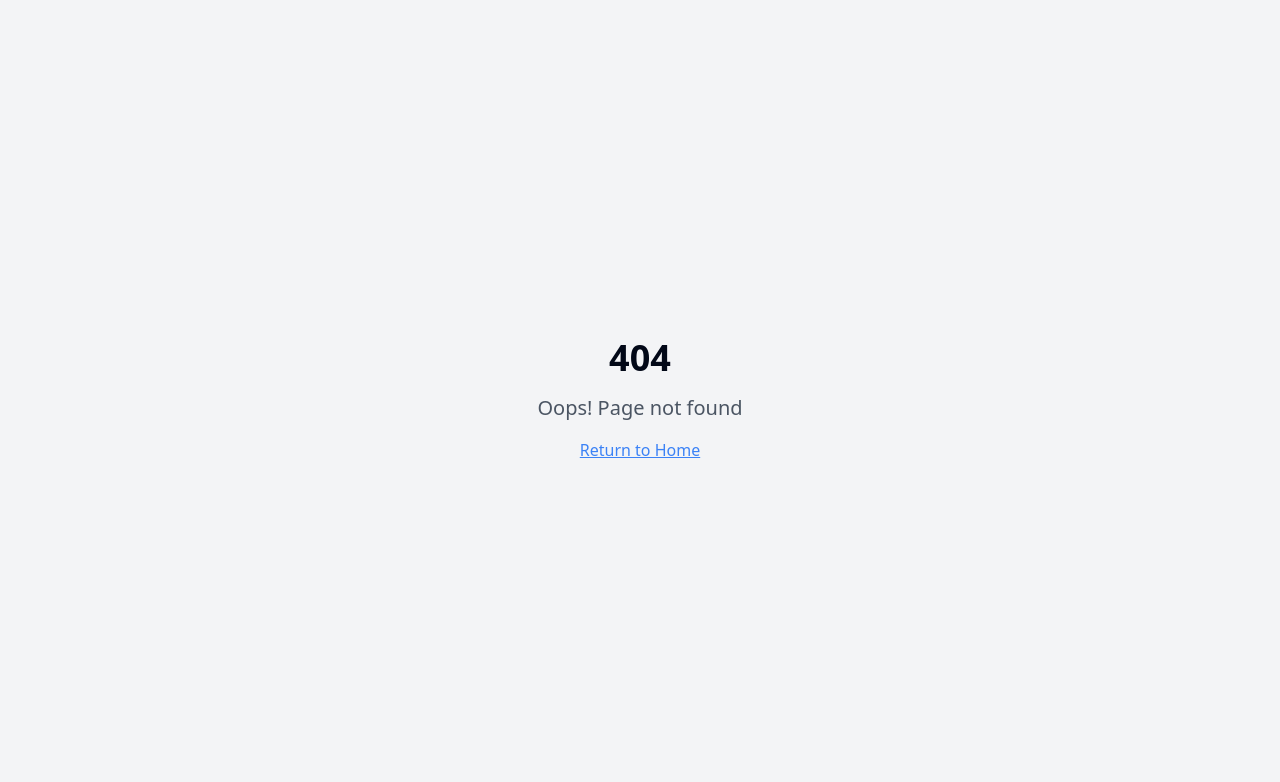
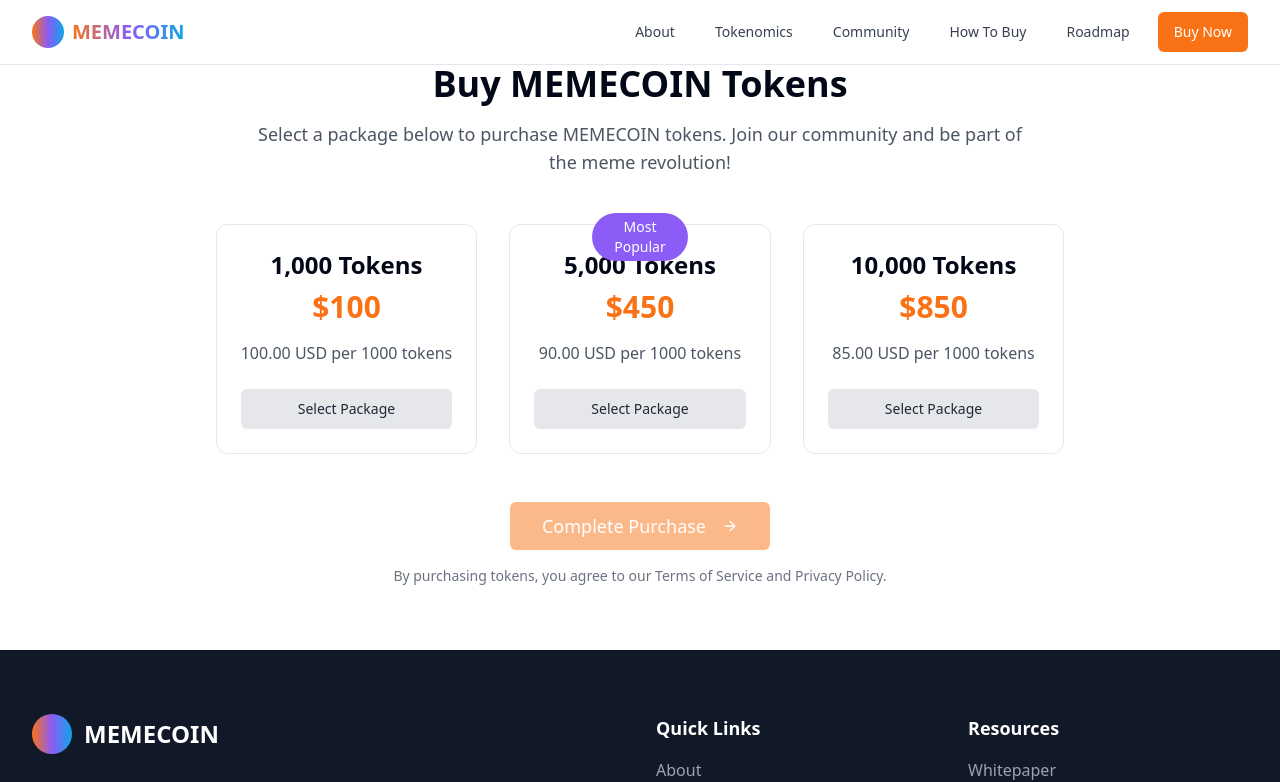
Before and after one commit to MoonCakeCrypto/meme-moonshot-launchpad, a React (Vite) app: page /buy in a window 1280 px wide. Before the commit this address had no page. Shown: the top 782 px of the page. Built offline with nearby package versions, Linux system fonts and the light colour scheme.

Commit message:
Fix: Button click actions
Fixes the functionality of the "Buy Now" and "Buy Tokens" buttons.

```diff
--- a/src/App.tsx
+++ b/src/App.tsx
@@ -1,3 +1,4 @@
+
 import { Toaster } from "@/components/ui/toaster";
 import { Toaster as Sonner } from "@/components/ui/sonner";
 import { TooltipProvider } from "@/components/ui/tooltip";
@@ -5,6 +6,7 @@ import { QueryClient, QueryClientProvider } from "@tanstack/react-query";
 import { BrowserRouter, Routes, Route } from "react-router-dom";
 import Index from "./pages/Index";
 import NotFound from "./pages/NotFound";
+import BuyTokens from "./pages/BuyTokens";
 
 const queryClient = new QueryClient();
 
@@ -16,6 +18,7 @@ const App = () => (
       <BrowserRouter>
         <Routes>
           <Route path="/" element={<Index />} />
+          <Route path="/buy" element={<BuyTokens />} />
           {/* ADD ALL CUSTOM ROUTES ABOVE THE CATCH-ALL "*" ROUTE */}
           <Route path="*" element={<NotFound />} />
         </Routes>
--- a/src/components/HeroSection.tsx
+++ b/src/components/HeroSection.tsx
@@ -2,6 +2,7 @@
 import React from "react";
 import { Button } from "@/components/ui/button";
 import { Rocket } from "lucide-react";
+import { Link } from "react-router-dom";
 
 const HeroSection = () => {
   return (
@@ -26,9 +27,11 @@ const HeroSection = () => {
             </p>
 
             <div className="flex flex-col sm:flex-row gap-4 justify-center md:justify-start">
-              <Button className="bg-memeorange hover:bg-memeorange-dark text-white flex items-center gap-2 text-lg py-6">
-                <Rocket size={20} /> Buy Tokens
-              </Button>
+              <Link to="/buy">
+                <Button className="bg-memeorange hover:bg-memeorange-dark text-white flex items-center gap-2 text-lg py-6">
+                  <Rocket size={20} /> Buy Tokens
+                </Button>
+              </Link>
               <Button variant="outline" className="border-memepurple text-memepurple hover:bg-memepurple hover:text-white text-lg py-6">
                 Join Community
               </Button>
--- a/src/components/Navbar.tsx
+++ b/src/components/Navbar.tsx
@@ -2,6 +2,7 @@
 import React, { useState } from "react";
 import { Button } from "@/components/ui/button";
 import { Menu, X } from "lucide-react";
+import { Link } from "react-router-dom";
 
 const Navbar = () => {
   const [isMenuOpen, setIsMenuOpen] = useState(false);
@@ -11,14 +12,14 @@ const Navbar = () => {
       <div className="max-w-7xl mx-auto px-4 sm:px-6 lg:px-8">
         <div className="flex items-center justify-between h-16">
           <div className="flex items-center">
-            <span className="flex items-center">
+            <Link to="/" className="flex items-center">
               <div className="animate-spin-slow animation-delay-2000">
                 <div className="h-8 w-8 rounded-full bg-meme-gradient"></div>
               </div>
               <span className="ml-2 text-xl font-bold bg-clip-text text-transparent bg-meme-gradient">
                 MEMECOIN
               </span>
-            </span>
+            </Link>
           </div>
           <div className="hidden md:block">
             <div className="ml-10 flex items-center space-x-4">
@@ -37,9 +38,11 @@ const Navbar = () => {
               <a href="#roadmap" className="text-gray-700 hover:text-memeorange px-3 py-2 rounded-md text-sm font-medium">
                 Roadmap
               </a>
+              <Link to="/buy">
                 <Button className="bg-memeorange hover:bg-memeorange-dark text-white">
                   Buy Now
                 </Button>
+              </Link>
             </div>
           </div>
           <div className="md:hidden">
@@ -93,9 +96,11 @@ const Navbar = () => {
             >
               Roadmap
             </a>
+            <Link to="/buy" onClick={() => setIsMenuOpen(false)}>
               <Button className="w-full mt-2 bg-memeorange hover:bg-memeorange-dark text-white">
                 Buy Now
               </Button>
+            </Link>
           </div>
         </div>
       )}
--- /dev/null
+++ b/src/pages/BuyTokens.tsx
@@ -0,0 +1,93 @@
+
+import React, { useState } from "react";
+import Navbar from "@/components/Navbar";
+import Footer from "@/components/Footer";
+import { Button } from "@/components/ui/button";
+import { ArrowRight } from "lucide-react";
+import { useNavigate } from "react-router-dom";
+
+const BuyTokens = () => {
+  const navigate = useNavigate();
+  const [selectedAmount, setSelectedAmount] = useState<number | null>(null);
+
+  const tokenPackages = [
+    { amount: 1000, price: 100, popular: false },
+    { amount: 5000, price: 450, popular: true },
+    { amount: 10000, price: 850, popular: false },
+  ];
+
+  const handlePurchase = () => {
+    if (!selectedAmount) return;
+
+    // In a real application, this would connect to a payment gateway
+    alert(`Thank you for purchasing ${selectedAmount} MEMECOIN tokens!`);
+    navigate("/");
+  };
+
+  return (
+    <div className="min-h-screen flex flex-col">
+      <Navbar />
+
+      <div className="flex-1 max-w-7xl mx-auto px-4 sm:px-6 lg:px-8 py-16">
+        <div className="text-center mb-12">
+          <h1 className="text-4xl font-bold mb-4">Buy MEMECOIN Tokens</h1>
+          <p className="text-lg text-gray-600 max-w-3xl mx-auto">
+            Select a package below to purchase MEMECOIN tokens. Join our community and be part of the meme revolution!
+          </p>
+        </div>
+
+        <div className="grid md:grid-cols-3 gap-8 max-w-5xl mx-auto">
+          {tokenPackages.map((pkg) => (
+            <div
+              key={pkg.amount}
+              className={`border rounded-xl p-6 text-center cursor-pointer transition-all ${
+                selectedAmount === pkg.amount
+                  ? "border-memeorange shadow-lg scale-105"
+                  : "border-gray-200 hover:border-memeorange"
+              } ${pkg.popular ? "relative" : ""}`}
+              onClick={() => setSelectedAmount(pkg.amount)}
+            >
+              {pkg.popular && (
+                <div className="absolute -top-3 left-0 right-0 mx-auto w-24 bg-memepurple text-white py-1 px-2 rounded-full text-sm">
+                  Most Popular
+                </div>
+              )}
+              <h3 className="text-2xl font-bold mb-2">{pkg.amount.toLocaleString()} Tokens</h3>
+              <div className="text-3xl font-bold text-memeorange mb-4">${pkg.price}</div>
+              <div className="mb-6 text-gray-600">
+                <p>{(pkg.price / pkg.amount * 1000).toFixed(2)} USD per 1000 tokens</p>
+              </div>
+              <Button
+                className={`w-full ${selectedAmount === pkg.amount ? "bg-memeorange" : "bg-gray-200 text-gray-800"}`}
+                onClick={(e) => {
+                  e.stopPropagation();
+                  setSelectedAmount(pkg.amount);
+                }}
+              >
+                Select Package
+              </Button>
+            </div>
+          ))}
+        </div>
+
+        <div className="mt-12 text-center">
+          <Button
+            onClick={handlePurchase}
+            disabled={!selectedAmount}
+            className="bg-memeorange hover:bg-memeorange-dark text-white text-lg px-8 py-6 disabled:opacity-50"
+          >
+            Complete Purchase <ArrowRight className="ml-2" />
+          </Button>
+
+          <p className="mt-4 text-sm text-gray-500">
+            By purchasing tokens, you agree to our Terms of Service and Privacy Policy.
+          </p>
+        </div>
+      </div>
+
+      <Footer />
+    </div>
+  );
+};
+
+export default BuyTokens;
```
Lines whose indentation alone changed are shown as unchanged.
